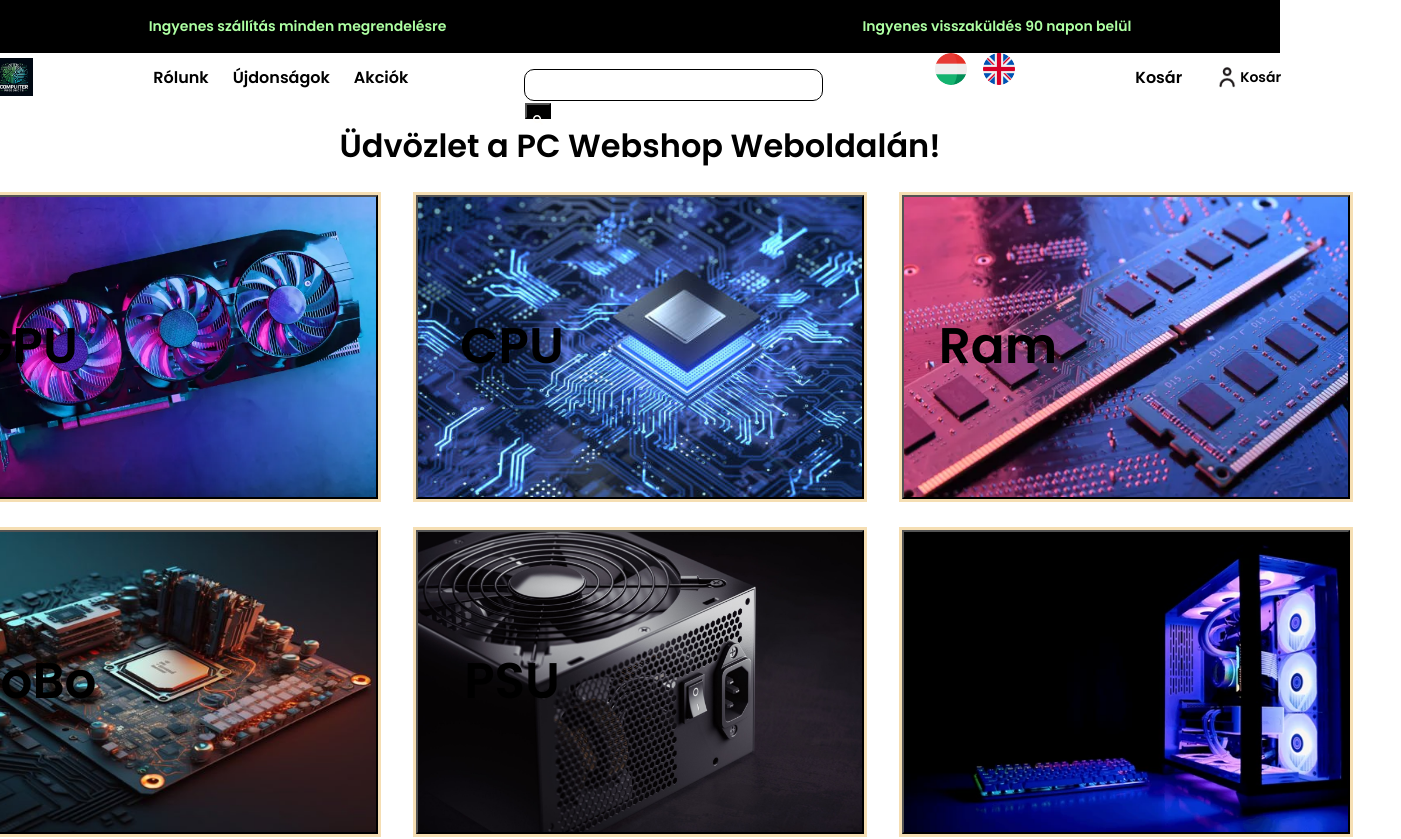
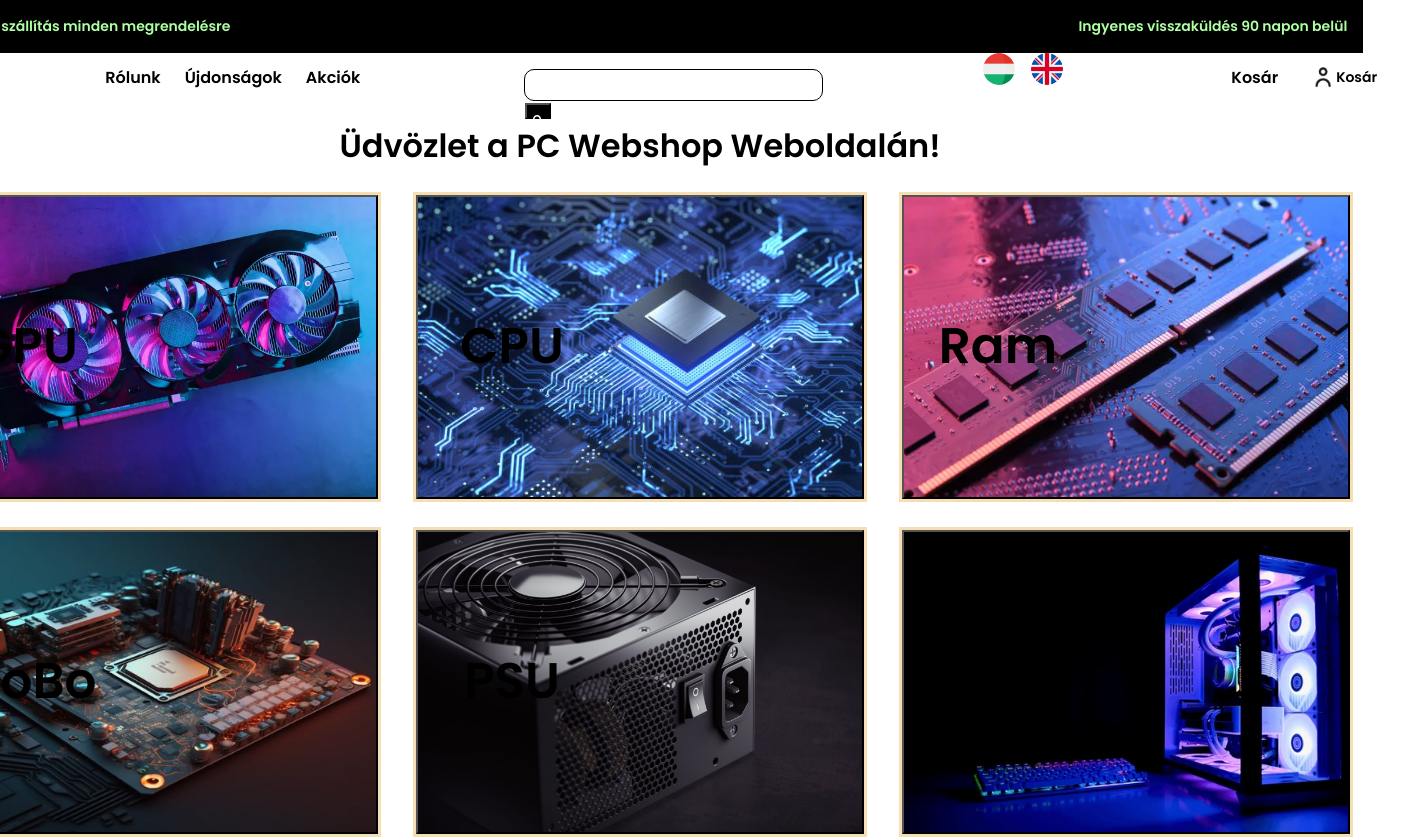
Before and after one commit to SzigetvariMark/pcweb, a React (Vite) app in the folder webshop/: page / in a window 1280 px wide. Shown: the top 839 px of the page, 1401 px wide, since content can reach past the window. Built offline with nearby package versions, Linux system fonts and the light colour scheme.

Commit message:
changa navbar again

```diff
--- a/webshop/src/pages/components/header/Head.css
+++ b/webshop/src/pages/components/header/Head.css
@@ -3,7 +3,7 @@
     justify-content: center;
     background-color: black;
     background-size: cover;
-    gap: 24rem;
+    gap: 51rem;
 }
 
 .head--input {
--- a/webshop/src/pages/components/navbar/Navbar.css
+++ b/webshop/src/pages/components/navbar/Navbar.css
@@ -9,7 +9,7 @@
     display: flex;
     justify-content: space-between;
     align-items: stretch;
-    gap: 7rem;
+    gap: 10rem;
     padding: 0 1rem;
 }
 
```
